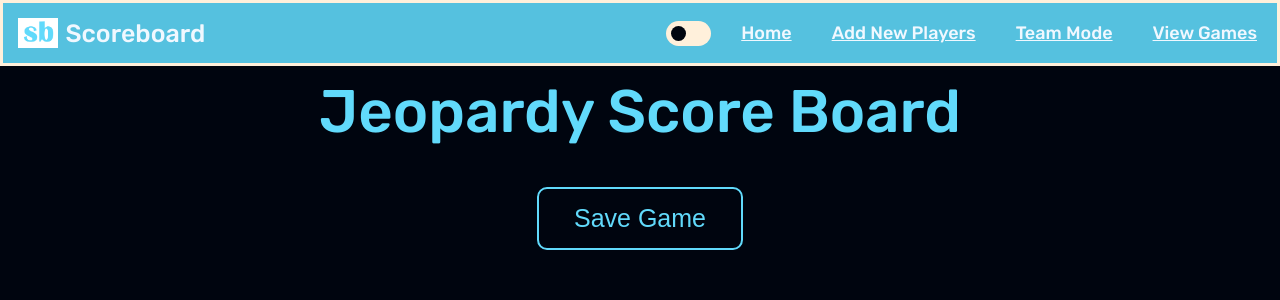
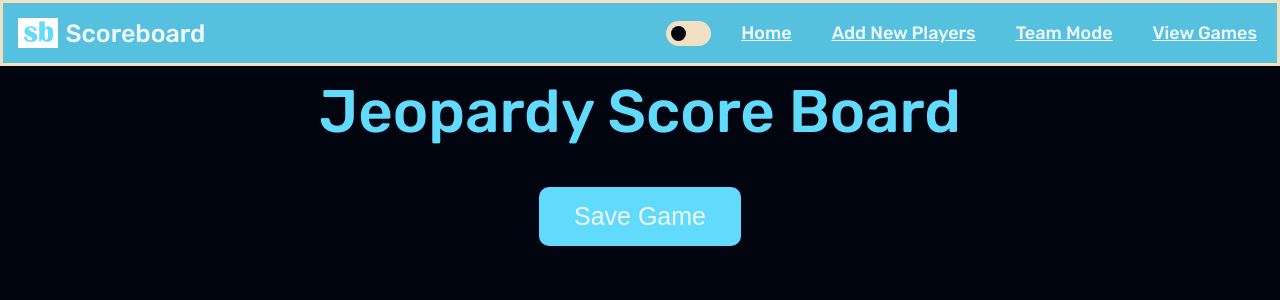
Before and after one commit to darienmiller88/DigitalScoreBoard, a Vue app in the folder client/: page / in a window 1280 px wide. Shown: the top 300 px of the page. Built offline with nearby package versions, Linux system fonts and the light colour scheme; a web font is replaced by a local one.

Commit message:
fix: changed light mode background color in app.css

```diff
--- a/client/src/app.css
+++ b/client/src/app.css
@@ -8,13 +8,13 @@
     --main-text-color-transparent: #61dafb82;
     --primary-color: #61dafb;
     --primary-color-transparent: #61dafbe1;
-    --toggle-background: #fff0db;
+    --toggle-background: #f2e0c5;
 }
 
 [data-theme="light"] {
     --primary-color: #003366;
     --primary-color-transparent: #003366d0;
-    --bg-color: #fff0db;
+    --bg-color: #e6d1b0;
     --toggle-background: #00050f;
 }
 
--- a/client/src/components/SaveGame/SaveGame.vue
+++ b/client/src/components/SaveGame/SaveGame.vue
@@ -45,38 +45,30 @@
 
 <template>
    <div class="save-wrapper">
-        <button type="button" @click="addSavedGame" :class="`${isDarkMode ? 'dark-mode' : 'light-mode'}`">
+        <button type="button" @click="addSavedGame">
             Save Game
         </button>
     </div>
 </template>
 
 <style scoped lang="scss">
-    .dark-mode{
-        border: 2px var(--primary-color) solid;
-        color: var(--main-text-color);
-        background-color: transparent;
-    }
-
-    .light-mode{
-        color: var(--primary-color);
-        background-color: var(--main-text-color)
-    }
-
      .save-wrapper{
         text-align: center;
         margin: 40px;
 
         button{
             border-radius: 10px;
+            border: none;
             padding: 15px 35px;
+            background-color: var(--primary-color);
+            color: aliceblue;
 
             transition: 0.5s;
             font-size: 25px;
 
             &:hover{
                 cursor: pointer;
-                background-color: var(--main-text-color-transparent);
+                background-color: var(--primary-color-transparent);
             }
 
             &:active {
```
